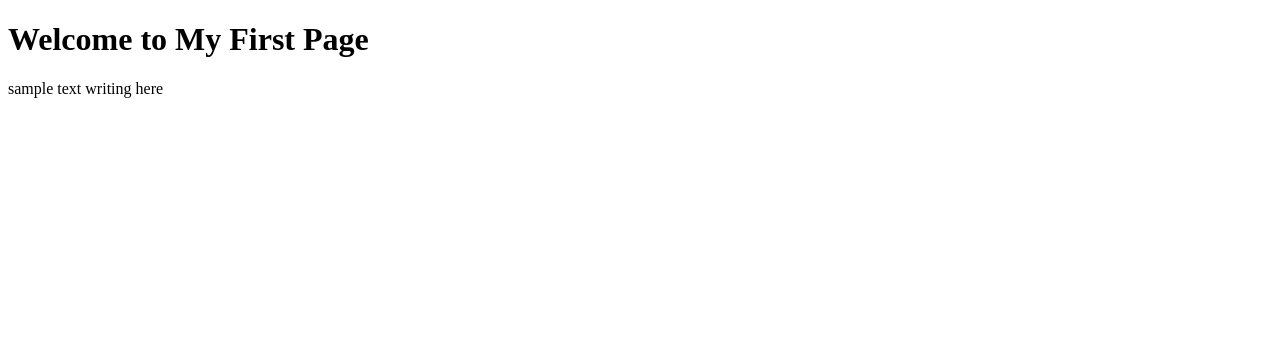
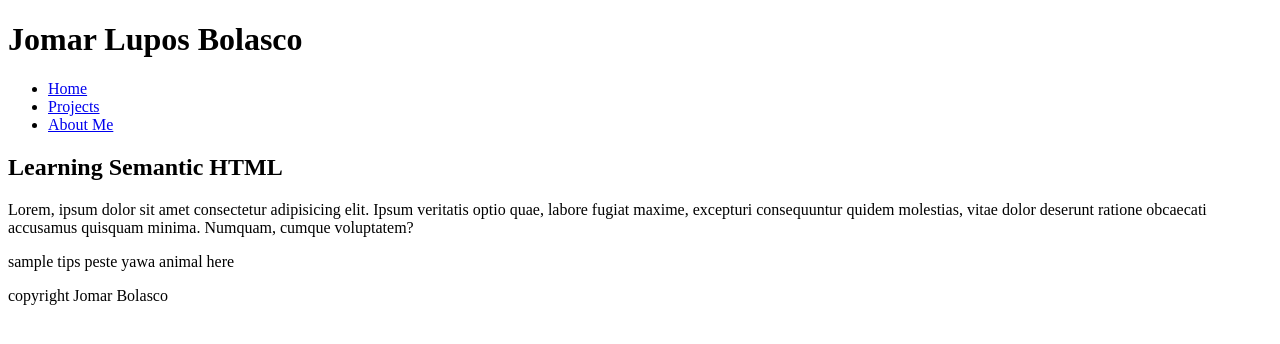
Before and after one commit to jomarbolasco/fullstack-learning-journey, a plain HTML site: page html-foundations/index.html in a window 1280 px wide. Drawn offline with Linux system fonts and the light colour scheme.

Commit message:
checkpoint 3: semantic html page

```diff
--- a/html-foundations/index.html
+++ b/html-foundations/index.html
@@ -6,7 +6,33 @@
     <title>My First Page</title>
 </head>
 <body>
-    <h1>Welcome to My First Page</h1>
-    <p>sample text writing here</p>
+    <header>
+        <h1>Jomar Lupos Bolasco</h1>
+    </header>
+
+    <nav>
+        <ul>
+            <li><a href="#">Home</a></li>
+            <li><a href="#">Projects</a></li>
+            <li><a href="#">About Me</a></li>
+        </ul>
+    </nav>
+
+    <main>
+        <article>
+            <h2>Learning Semantic HTML</h2>
+            <p>Lorem, ipsum dolor sit amet consectetur adipisicing elit. Ipsum veritatis optio quae, labore fugiat maxime, excepturi consequuntur quidem molestias, vitae dolor deserunt ratione obcaecati accusamus quisquam minima. Numquam, cumque voluptatem?</p>
+        </article>
+
+        <aside>
+            <p>sample tips peste yawa animal here</p>
+        </aside>
+    </main>
+
+    <footer>
+        <p>copyright Jomar Bolasco</p>
+    </footer>
+
+
 </body>
 </html>
```
